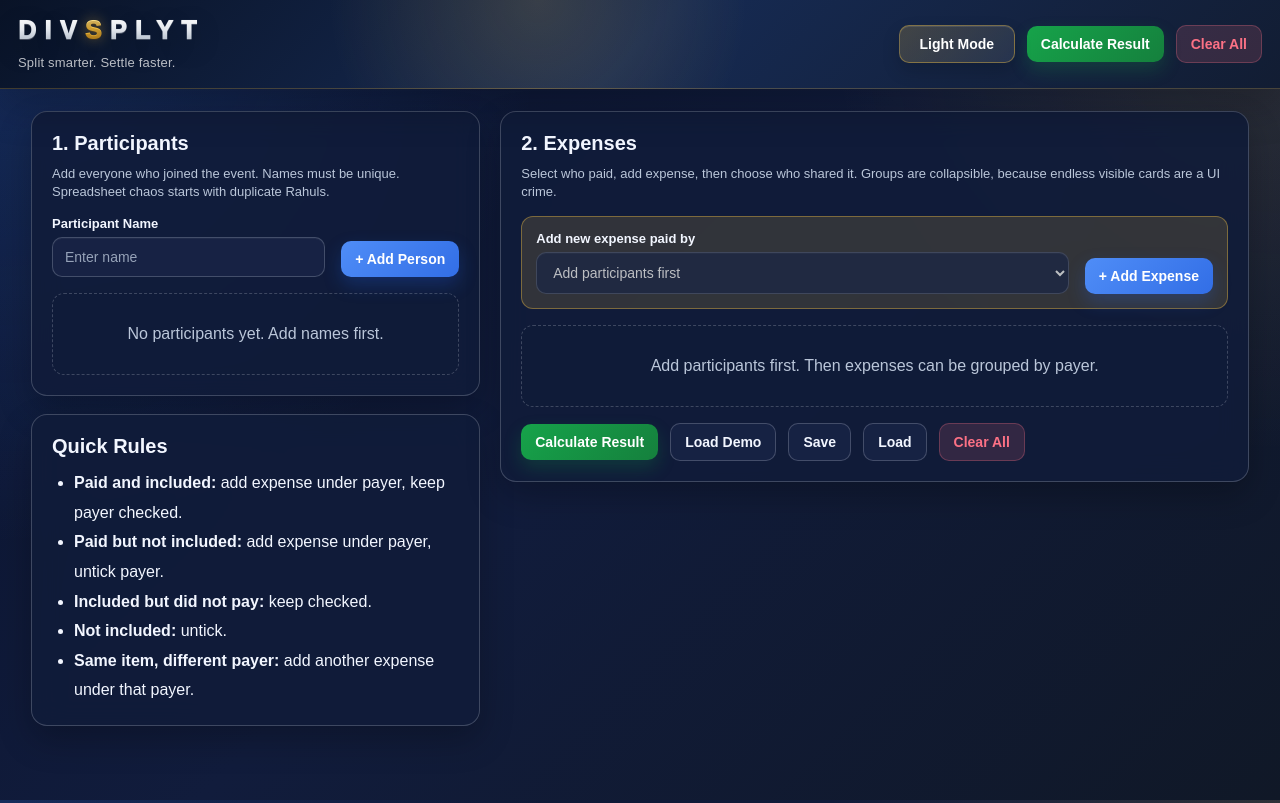
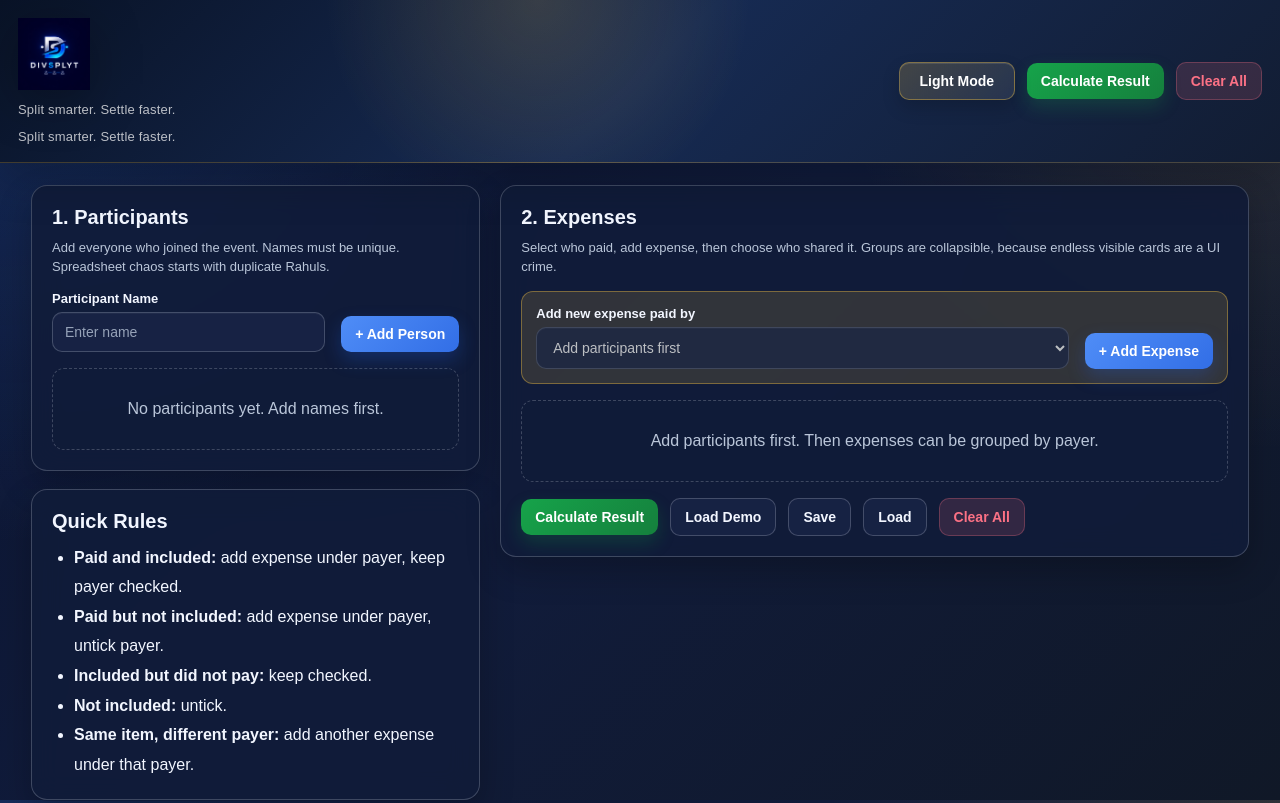
Before and after one commit to divyansh2002s/divsplyt, a plain HTML site: page index.html in a window 1280 px wide. Shown: the top 803 px of the page. Drawn offline with Linux system fonts and the light colour scheme.

Commit message:
Update index.html

```diff
--- a/index.html
+++ b/index.html
@@ -6,6 +6,30 @@
   <title>DivSplyt</title>
 
   <style>
+    .brand-logo-wrap {
+  display: flex;
+  align-items: center;
+}
+
+.brand-logo-img {
+  height: 72px;
+  width: auto;
+  max-width: 260px;
+  object-fit: contain;
+  display: block;
+  filter: drop-shadow(0 10px 24px rgba(0, 0, 0, 0.28));
+}
+
+html[data-theme="light"] .brand-logo-img {
+  filter: drop-shadow(0 8px 18px rgba(15, 23, 42, 0.18));
+}
+
+@media (max-width: 700px) {
+  .brand-logo-img {
+    height: 56px;
+    max-width: 220px;
+  }
+}
 .brand-wordmark {
   margin: 0;
   font-size: 38px;
@@ -1007,9 +1031,10 @@
   <header>
     <div class="header-inner">
       <div class="brand">
-       <h1 class="brand-wordmark">
-  <span class="brand-white">DIV</span><span class="brand-gold">S</span><span class="brand-white">PLYT</span>
-</h1>
+       <div class="brand-logo-wrap">
+  <img id="brandLogo" class="brand-logo-img" src="" alt="DivSplyt logo" />
+</div>
+<p id="headerSubText" class="brand-subtitle">Split smarter. Settle faster.</p>
         <p id="headerSubText" class="brand-subtitle">Split smarter. Settle faster.</p>
         </div>
 
@@ -1195,6 +1220,23 @@
   </div>
 
   <script>
+
+function setRandomLogo() {
+  const logos = [
+    "assets/logo-1.png",
+    "assets/logo-2.png",
+    "assets/logo-3.png",
+    "assets/logo-4.png"
+  ];
+
+  const logo = document.getElementById("brandLogo");
+
+  if (!logo) return;
+
+  const randomIndex = Math.floor(Math.random() * logos.length);
+  logo.src = logos[randomIndex];
+}
+
     const STORAGE_KEY = "easy_expense_splitter_ui_v3";
 
     const THEME_STORAGE_KEY = "divsplyt_theme_preference";
@@ -2325,6 +2367,7 @@
     });
 
     document.addEventListener("DOMContentLoaded", function() {
+      setRandomLogo();
       applyTheme(localStorage.getItem(THEME_STORAGE_KEY) || "dark");
       document.getElementById("newPersonName").addEventListener("keydown", function(event) {
         if (event.key === "Enter") {
```
